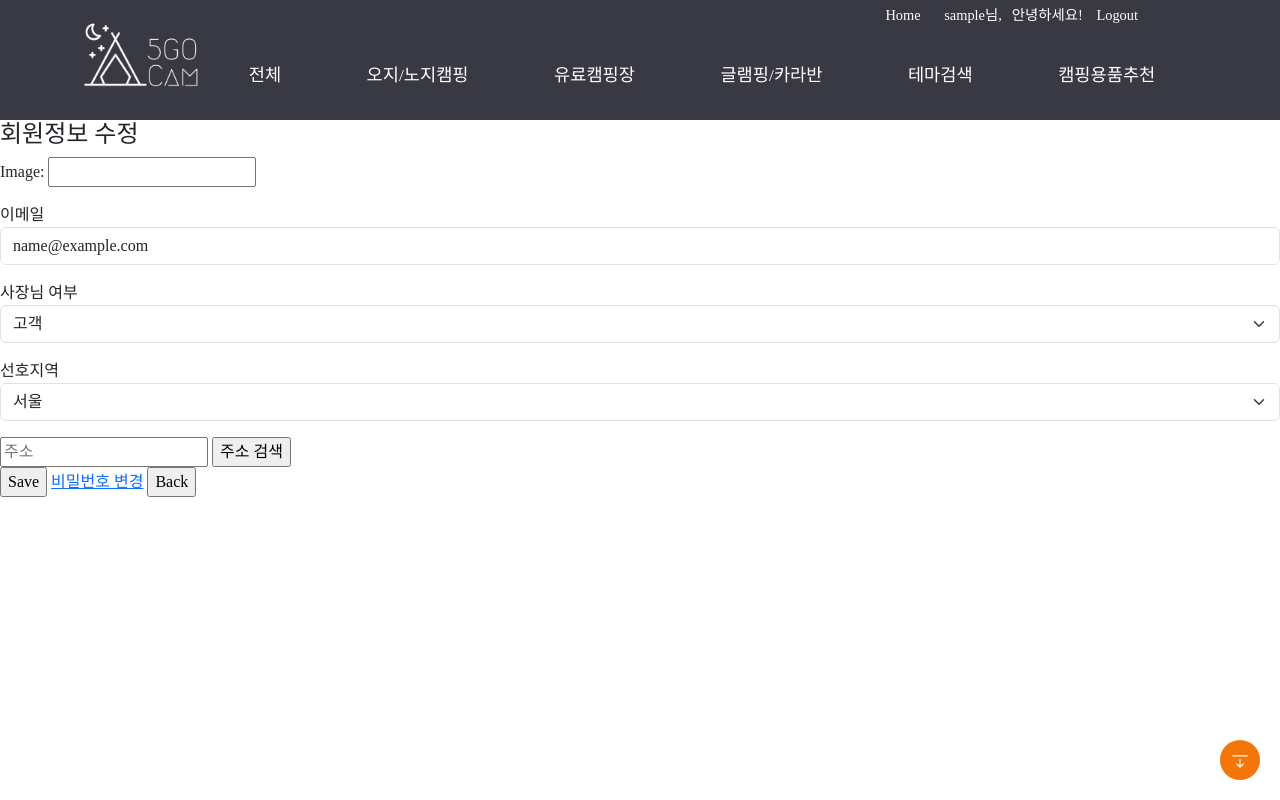
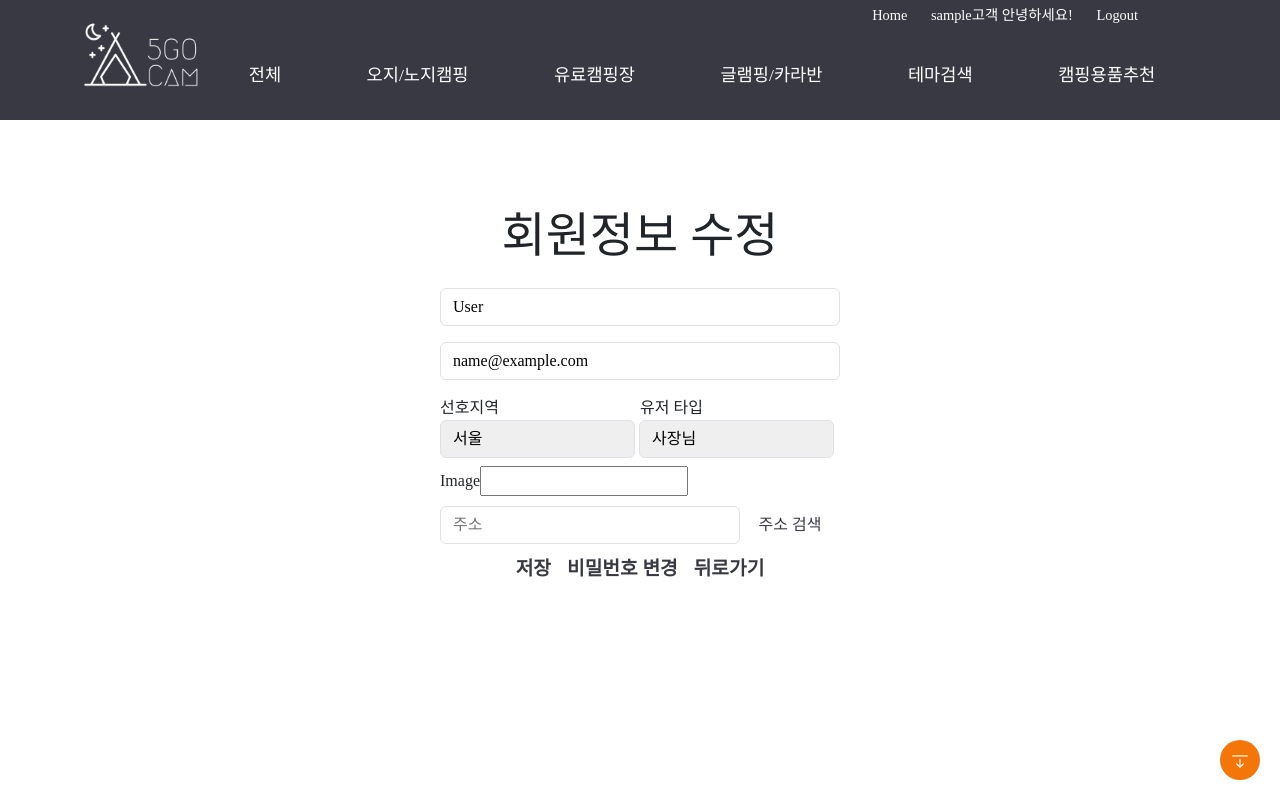
Before and after one commit to Camping-PJT/2nd, a Django app: page /accounts/update/ in a window 1280 px wide. Run offline with Django 3.2, Linux system fonts and the light colour scheme; the visitor is signed in with stand-in values (Sample User, id 1); some libraries are stand-ins or nearby versions; some web fonts are replaced.

Commit message:
Add accountstemplates

```diff
--- a/accounts/forms.py
+++ b/accounts/forms.py
@@ -1,79 +1,83 @@
-from django.contrib.auth.forms import UserCreationForm, UserChangeForm, PasswordChangeForm
+from django.contrib.auth.forms import UserCreationForm, UserChangeForm, PasswordChangeForm, AuthenticationForm
 from django.contrib.auth import get_user_model
 from imagekit.forms import ProcessedImageField
 from imagekit.processors import ResizeToFill
 from django import forms
+from django.forms.widgets import ClearableFileInput
 # from django.contrib.postgres.forms import HStoreField
 
 
 class CustomUserCreationForm(UserCreationForm):
     class Meta(UserChangeForm):
         model = get_user_model()
-        fields = ('username', 'password1', 'password2', 'name', 'email', 'image', 'is_owner', 'region',)
+        fields = ('username', 'password1', 'password2', 'last_name', 'email', 'image', 'is_owner', 'region',)
 
     REGION_CHOICES = [
         ('서울', '서울'), ('인천', '인천'), ('부산', '부산'), ('울산', '울산'), ('대구', '대구'), ('광주', '광주'), ('대전', '대전'), ('세종', '세종'), ('제주도', '제주도'), ('경기도', '경기도'), ('강원도', '강원도'), ('충청북도', '충청북도'), ('충청남도', '충청남도'), ('전라북도', '전라북도'), ('전라남도', '전라남도'), ('경상북도', '경상북도'),('경상남도', '경상남도'),
     ]
 
     USER_TYPE_CHOICES = [
-        ('사장님', '사장님'), ('고객', '고객'),
+        ('사장님', '사장님'), ('고객님', '고객님'),
     ]
-
-    username = forms.CharField(label='ID', label_suffix='', widget=forms.TextInput(
-        attrs={'class': 'form-control'}))
-    password1 = forms.CharField(label='비밀번호', label_suffix='', widget=forms.PasswordInput(
-        attrs={'class': 'form-control'}))
-    password2 = forms.CharField(label='비밀번호 확인', label_suffix='', widget=forms.PasswordInput(
-        attrs={'class': 'form-control'}))
-    name = forms.CharField(label='이름', label_suffix='', widget=forms.TextInput(
-        attrs={'class': 'form-control'}))
-    email = forms.EmailField(label='이메일', label_suffix='', widget=forms.EmailInput(
-        attrs={'class': 'form-control'}))
+    username = forms.CharField(label=False, label_suffix='', widget=forms.TextInput(
+        attrs={'class': 'form-box','placeholder' : '아이디','style' : 'width:400px;'}))
+    password1 = forms.CharField(label=False, label_suffix='', widget=forms.PasswordInput(
+        attrs={'class': 'form-box','placeholder' : '비밀번호','style' : 'width:400px;'}))
+    password2 = forms.CharField(label=False, label_suffix='', widget=forms.PasswordInput(
+        attrs={'class': 'form-box','placeholder' : '비밀번호 확인','style' : 'width:400px;'}))
+    last_name = forms.CharField(label=False, label_suffix='', widget=forms.TextInput(
+        attrs={'class': 'form-box','placeholder' : '이름','style' : 'width:400px;'}))
+    email = forms.EmailField(label=False, label_suffix='', widget=forms.EmailInput(
+        attrs={'class': 'form-box','placeholder' : '이메일','style' : 'width:400px;'}))
     region = forms.ChoiceField(label='선호지역', label_suffix='', choices=REGION_CHOICES, widget=forms.Select(
-        attrs={'class': 'form-select'}))
+        attrs={'class': 'select--box','style' : 'width:195px;'}))
     image = ProcessedImageField(
         spec_id='profile_image_thumbnail',
         processors=[ResizeToFill(70, 70)],
         format='JPEG',
         options={'quality': 200},
         required=False,
-        widget=forms.ClearableFileInput(attrs={'class': 'custom-file-input'}),
+        widget=forms.ClearableFileInput(attrs={'class': 'form-box','style' : 'width:400px;'}),
         label='프로필 이미지',
         label_suffix='',
     )
-    is_owner = forms.ChoiceField(label='사장님 여부', label_suffix='', choices=USER_TYPE_CHOICES, widget=forms.Select(
-        attrs={'class': 'form-select'}))
+    is_owner = forms.ChoiceField(label='유저 타입', label_suffix='', choices=USER_TYPE_CHOICES, widget=forms.Select(
+        attrs={'class': 'select--box','style' : 'width:195px;'}))
 
+class CustomClearableFileInput(ClearableFileInput):
+    template_name = 'posts/custom_clearable_file_input.html'
 
 class CustomUserChangeForm(UserChangeForm):
     class Meta(UserChangeForm):
         model = get_user_model()
-        fields = ('image', 'email', 'is_owner', 'region',)
+        fields = ('last_name', 'image', 'email', 'is_owner', 'region',)
+    last_name = forms.CharField(label=False, label_suffix='', widget=forms.TextInput(
+        attrs={'class': 'form-box','placeholder' : '이름','style' : 'width:400px;'}))
 
     REGION_CHOICES = [
         ('서울', '서울'), ('인천', '인천'), ('부산', '부산'), ('울산', '울산'), ('대구', '대구'), ('광주', '광주'), ('대전', '대전'), ('세종', '세종'), ('제주도', '제주도'), ('경기도', '경기도'), ('강원도', '강원도'), ('충청북도', '충청북도'), ('충청남도', '충청남도'), ('전라북도', '전라북도'), ('전라남도', '전라남도'), ('경상북도', '경상북도'),('경상남도', '경상남도'),
     ]
 
     USER_TYPE_CHOICES = [
-        ('사장님', '사장님'), ('고객', '고객'),
+        ('사장님', '사장님'), ('고객님', '고객님'),
     ]
 
     email = forms.EmailField(label='이메일', label_suffix='', widget=forms.EmailInput(
-        attrs={'class': 'form-control'}))
+        attrs={'class': 'form-box','placeholder' : '이름','style' : 'width:400px;'}))
     region = forms.ChoiceField(label='선호지역', label_suffix='', choices=REGION_CHOICES, widget=forms.Select(
-        attrs={'class': 'form-select'}))
+        attrs={'class': 'select--box','style' : 'width:195px;'}))
     image = ProcessedImageField(
         spec_id='profile_image_thumbnail',
         processors=[ResizeToFill(70, 70)],
         format='JPEG',
         options={'quality': 200},
         required=False,
-        widget=forms.ClearableFileInput(attrs={'class': 'custom-file-input'}),
+        widget=CustomClearableFileInput(attrs={'class': 'form-box','style' : 'width:400px;'}),
         label='프로필 이미지',
         label_suffix='',
     )
-    is_owner = forms.ChoiceField(label='사장님 여부', label_suffix='', choices=USER_TYPE_CHOICES, widget=forms.Select(
-        attrs={'class': 'form-select'}))
+    is_owner = forms.ChoiceField(label='유저 타입', label_suffix='', choices=USER_TYPE_CHOICES, widget=forms.Select(
+        attrs={'class': 'select--box','style' : 'width:195px;'}))
 
 
     def __init__(self, *args, **kwargs):
@@ -86,9 +90,31 @@ class CustomPasswordChangeForm(PasswordChangeForm):
         model = get_user_model()
         fields = ('old_password', 'new_password1', 'new_password2',)
 
-    old_password = forms.CharField(label='기존 비밀번호', label_suffix='', widget=forms.PasswordInput(
-        attrs={'class': 'form-control'}))
-    new_password1 = forms.CharField(label='새 비밀번호', label_suffix='', widget=forms.PasswordInput(
-        attrs={'class': 'form-control'}))
-    new_password2 = forms.CharField(label='새 비밀번호 확인', label_suffix='', widget=forms.PasswordInput(
-        attrs={'class': 'form-control'}))
+    old_password = forms.CharField(label=False, label_suffix='', widget=forms.PasswordInput(
+        attrs={'class': 'form-box','placeholder' : '기존 비밀번호','style' : 'width:400px;'}))
+    new_password1 = forms.CharField(label=False, label_suffix='', widget=forms.PasswordInput(
+        attrs={'class': 'form-box','placeholder' : '새 비밀번호','style' : 'width:400px;'}))
+    new_password2 = forms.CharField(label=False, label_suffix='', widget=forms.PasswordInput(
+        attrs={'class': 'form-box','placeholder' : '새 비밀번호 확인','style' : 'width:400px;'}))
+
+class CustomAuthenticationForm(AuthenticationForm):
+    username = forms.CharField(
+        label=False,
+        widget=forms.TextInput(
+            attrs = {
+                'class': 'form-box',
+                'placeholder' : '아이디',
+                'style' : 'width:400px;'
+            }
+        )
+    )
+    password = forms.CharField(
+        label=False,
+        widget=forms.PasswordInput(
+            attrs = {
+                'class': 'form-box',
+                'placeholder' : '비밀번호',
+                'style' : 'width:400px;'
+            }
+        )
+    )
--- a/accounts/models.py
+++ b/accounts/models.py
@@ -30,10 +30,10 @@ class User(AbstractUser):
     ]
 
     OWNER = '사장님'
-    CUSTOMER = '고객'
+    CUSTOMER = '고객님'
     USER_TYPE_CHOICES = [
         (OWNER, '사장님'),
-        (CUSTOMER, '고객'),
+        (CUSTOMER, '고객님'),
     ]
 
     followings = models.ManyToManyField('self', related_name='followers', symmetrical=False)
--- a/accounts/templates/accounts/update.html
+++ b/accounts/templates/accounts/update.html
@@ -1,22 +1,34 @@
 {% extends 'base.html' %}
+{% block title %}Update{% endblock title %}
+
 {% load static %}
-{% block title %}캠핑가조 : 회원정보 수정{% endblock title %}
-{% block style %}{% endblock style %}
+
 {% block head %}
-<script src="https://code.jquery.com/jquery-3.6.0.min.js"></script>
+  <script src="https://code.jquery.com/jquery-3.6.0.min.js"></script>
+  <link rel="stylesheet" type="text/css" href="{% static 'css/accounts.css' %}">
 {% endblock head %}
+
 {% block content %}
-<h4>회원정보 수정</h4>
-<form action="{% url 'accounts:update' %}" method="POST" enctype="multipart/form-data">
-  {% csrf_token %}
-  {{ form.as_p }}
-  <input type="text" id="s_address" placeholder="주소" name="address">
-  <input type="button" onclick="search_address()" value="주소 검색"><br>
-  <input type="submit" value="Save">
-  <a href="{% url 'accounts:change_password' %}">비밀번호 변경</a>
-  <input type="submit" value="Back" onclick=window.history.back()>
-</form>
-
+<div class="accounts--box">
+  <p class="accounts--title">회원정보 수정</p>
+  <form action="{% url 'accounts:update' %}" method="POST" enctype="multipart/form-data">
+    {% csrf_token %}
+    <p>{{ form.last_name }}</p>
+    <p>{{ form.email }}</p>
+    <p class="label--box">{{ form.region.label}}</p><p class="label--box">{{ form.is_owner.label}}</p>
+    <div class="d-flex gap-1">{{ form.region }}{{ form.is_owner }}</div>
+    <div class="mt-2">{{ form.image.label}}{{ form.image }}</div>
+    <div class="address--box">
+      <input type="text" id="s_address" placeholder="주소" name="address" value="{{ user.address }}" class="form-address">
+      <input type="button" onclick="search_address()" value="주소 검색" class="address--btn">
+    </div>
+    <div class="btn--box">
+      <input type="submit" value="저장" class="accounts--btn">
+      <a type="button" href="{% url 'accounts:change_password' %}" class="accounts--btn">비밀번호 변경</a>
+      <input type="submit" value="뒤로가기"  class="accounts--btn" onclick=window.history.back()>
+    </div>
+  </form>
+</div>
 {% endblock content %}
 {% block script %}
 <script src="//t1.daumcdn.net/mapjsapi/bundle/postcode/prod/postcode.v2.js"></script>
--- a/accounts/views.py
+++ b/accounts/views.py
@@ -1,10 +1,9 @@
 from django.shortcuts import render, redirect
-from django.contrib.auth.forms import AuthenticationForm
 from django.contrib.auth.decorators import login_required
 from django.contrib.auth import update_session_auth_hash, authenticate
 from django.contrib.auth import login as auth_login, logout as auth_logout
 from django.contrib.auth import get_user_model
-from .forms import CustomUserCreationForm, CustomUserChangeForm, CustomPasswordChangeForm
+from .forms import CustomUserCreationForm, CustomUserChangeForm, CustomPasswordChangeForm, CustomAuthenticationForm
 from posts.models import Post
 
 # Create your views here.
@@ -53,12 +52,12 @@ def login(request):
         return redirect('posts:index')
 
     if request.method == 'POST':
-        form = AuthenticationForm(request, request.POST)
+        form = CustomAuthenticationForm(request, request.POST)
         if form.is_valid():
             auth_login(request, form.get_user())
             return redirect('posts:index')
     else:
-        form = AuthenticationForm()
+        form = CustomAuthenticationForm()
     context = {
         'form': form,
     }
--- /dev/null
+++ b/static/css/accounts.css
@@ -0,0 +1,129 @@
+@font-face {
+  font-family: 'TAEBAEKmilkyway';
+  src: url('https://cdn.jsdelivr.net/gh/projectnoonnu/noonfonts_2302@1.0/TAEBAEKmilkyway.woff2') format('woff2');
+  font-weight: normal;
+  font-style: normal;
+}
+
+.accounts--box {
+  width: 100%;
+  display: flex;
+  flex-direction: column;
+  justify-content: center;
+  align-items: center;
+  margin-top: 5rem;
+}
+
+.accounts--title {
+  font-family: 'TAEBAEKmilkyway';
+  font-size: 3rem;
+}
+
+.form-box{
+  display: block;
+  padding: 0.375rem 0.75rem;
+  font-size: 1rem;
+  line-height: 1.5;
+  border: 1px solid #dee2e6;
+  appearance: none;
+  border-radius: 0.375rem;
+  cursor: pointer;
+  transition: border-color .15s ease-in-out, box-shadow .15s ease-in-out;
+}
+
+
+.select--box {
+  display: block;
+  padding: 0.375rem 2.25rem 0.375rem 0.75rem;
+  font-size: 1rem;
+  line-height: 1.5;
+  border: 1px solid #dee2e6;
+  border-radius: 0.375rem;
+  transition: border-color .15s ease-in-out,box-shadow .15s ease-in-out;
+  -moz-appearance: none;
+  appearance: none;
+}
+
+.form-box:focus {
+  border-color: rgb(138, 147, 202);
+  outline: none;
+  box-shadow: 0.5px 0.5px 10px 1px #3839435c;
+}
+
+.select--box:focus {
+  border-color: rgb(138, 147, 202);
+  outline: none;
+  box-shadow: 0.5px 0.5px 10px 1px #3839435c;
+}
+
+.accounts--btn {
+  font-family: 'TAEBAEKmilkyway';
+  color: #383943;
+  font-size: 1.2rem;
+  background-color: #fff0;
+  border: none;
+  text-decoration: none;
+  text-align: center;
+  font-weight: 700;
+}
+
+.btn--box {
+  margin: 10px auto;
+  text-align: center;
+  display: flex;
+  justify-content: center;
+  align-items: center;
+  gap: 10px;
+}
+
+.social--login {
+  text-decoration: none;
+}
+
+.social--logo {
+  width: 2rem;
+  height: 2rem;
+}
+
+.label--box {
+  width: 200px;
+  margin-bottom: 0;
+  display: inline-block;
+}
+
+input[type=file]::file-selector-button {
+  display: none;
+}
+
+.address--box {
+  margin-top: 10px;
+  display: flex;
+}
+
+.form-address {
+  display: block;
+  width: 300px;
+  padding: 0.375rem 0.75rem;
+  font-size: 1rem;
+  line-height: 1.5;
+  border: 1px solid #dee2e6;
+  appearance: none;
+  border-radius: 0.375rem;
+  transition: border-color .15s ease-in-out, box-shadow .15s ease-in-out;
+}
+
+.form-address:focus {
+  border-color: rgb(138, 147, 202);
+  outline: none;
+  box-shadow: 0.5px 0.5px 10px 1px #3839435c;
+}
+
+.address--btn {
+  width: 100px;
+  color: #383943;
+  font-size: 1rem;
+  background-color: #fff0;
+  border: none;
+  text-decoration: none;
+  text-align: center;
+}
--- a/static/css/base.css
+++ b/static/css/base.css
@@ -23,7 +23,7 @@ nav {
 }
 
 section {
-  padding-bottom: 20px;
+  padding-bottom: 5rem;
 }
 
 
@@ -118,7 +118,7 @@ header {
   display: none;
 }
 
-@media (max-width: 1140px) {
+@media only screen and (max-width: 1140px) {
   #full-navbar {
     display: none;
   }
@@ -128,13 +128,13 @@ header {
   }
 }
 
-@media (max-width: 768px) {
+@media only screen and (max-width: 768px) {
   .nav--menu a{
     font-size: 12px;
   }
 }
 
-@media (max-width: 768px) {
+@media only screen and (max-width: 768px) {
   .nav--logo--img{
     width: 150px;
     height: 150px;
--- a/templates/base.html
+++ b/templates/base.html
@@ -26,7 +26,7 @@
           <div class="nav--accounts">
             <a href="{% url 'main' %}">Home</a>
             {% if request.user.is_authenticated %}
-              <span style="color:white;"><a href="{% url 'accounts:profile' user %}">{{ user }}님,</a>안녕하세요!</span>
+              <span style="color:white;"><a href="{% url 'accounts:profile' user %}">{{ user }}{{ request.user.is_owner }} 안녕하세요!</a></span>
               <a href="{% url 'accounts:logout' %}">Logout</a>
             {% else %}
               <a href="{% url 'accounts:signup' %}">Join</a>
--- a/templates/main.html
+++ b/templates/main.html
@@ -25,7 +25,7 @@
           <div class="nav--accounts">
             <a href="{% url 'main' %}">Home</a>
             {% if request.user.is_authenticated %}
-              <span style="color:white;"><a href="{% url 'accounts:profile' user %}">{{ user }}</a>님, 안녕하세요!</span>
+              <span style="color:white;"><a href="{% url 'accounts:profile' user %}">{{ user }}{{ request.user.is_owner}} 안녕하세요!</a></span>
               <a href="{% url 'accounts:logout' %}">Logout</a>
             {% else %}
               <a href="{% url 'accounts:signup' %}">Join</a>
```
Also changed, not shown: accounts/templates/accounts/change_password.html (+22 -11 lines), accounts/templates/accounts/login.html (+30 -20 lines), accounts/templates/accounts/profile.html (+15 -3 lines), accounts/templates/accounts/signup.html (+29 -11 lines), static/css/main.css (+35 -8 lines), accounts/migrations/0001_initial.py, posts/migrations/0001_initial.py, reviews/migrations/0001_initial.py, schedules/migrations/0001_initial.py, static/image/Kakao.png (added), static/image/google.png (added).
